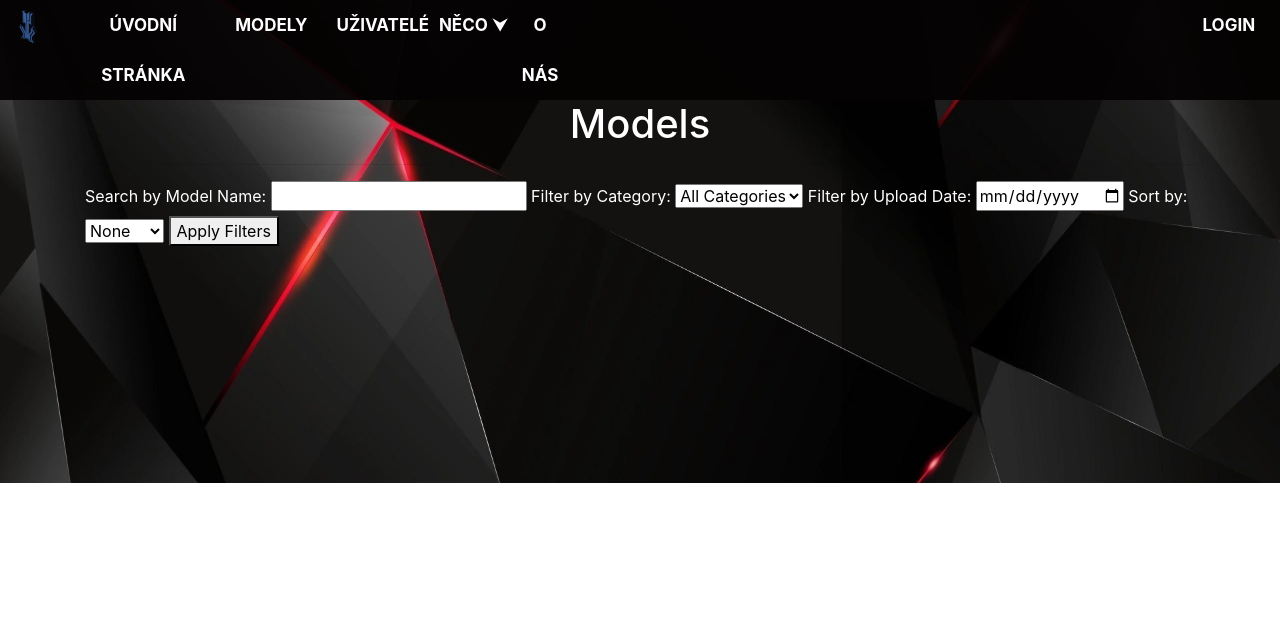
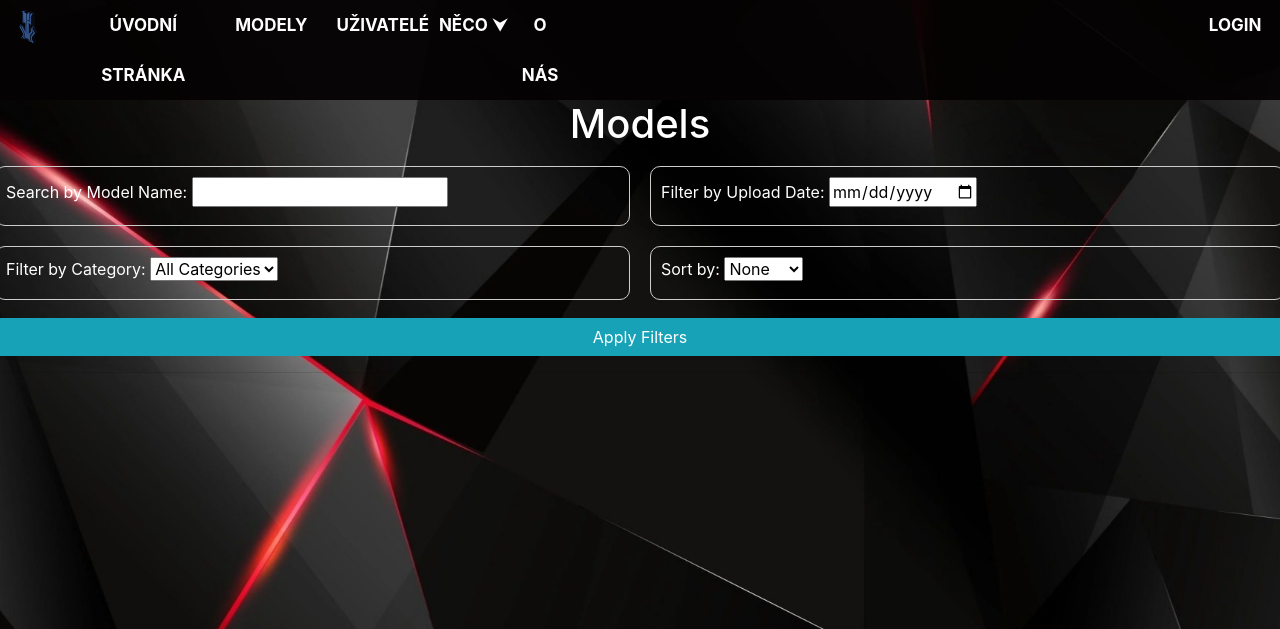
Before and after one commit to OndraVicha/zaverecny-projekt, a Django app: page /modelViewer/model_list/ in a window 1280 px wide. Shown: the top 629 px of the page. Run offline with Django 4.2, Linux system fonts and the light colour scheme; data that the repository does not hold is empty; parts of the project's set-up code (start-up, migrations or seed data) failed here and were passed over; some libraries are stand-ins or nearby versions.

Commit message:
Úprava vzhledu stránky

```diff
--- a/modelViewer/static/css/body.css
+++ b/modelViewer/static/css/body.css
@@ -1,6 +1,12 @@
 body {
-    background: #111111;
-    text-shadow: 0 0 1px #f7ff01;
+
     color: white;
     z-index: 1;
+    background-image: url("../img/background2.png");
+    background-position: center;
+    background-size: cover;
+    background-repeat: no-repeat;
+    background-attachment: fixed; /* Toto udrží pozadí pevné na jednom místě */
+    position: relative; /* Může být potřeba změnit na 'relative' v závislosti na struktuře stránky */
+    text-align: left;
 }
--- a/modelViewer/static/css/navbar.css
+++ b/modelViewer/static/css/navbar.css
@@ -1,8 +1,7 @@
 #menu {
   background: rgba(5, 3, 3, 0.95);
 
-  padding: 0;
-  margin: 0; /* Remove margin to stretch the navbar */
+
   text-decoration: none;
   color: rgba(255, 0, 0, 0.91);
   font-size: 19px;
--- /dev/null
+++ b/modelViewer/static/js/search_model.js
@@ -0,0 +1,25 @@
+document.addEventListener('DOMContentLoaded', function() {
+    var modelCards = document.querySelectorAll('.w3-card-3');
+
+    modelCards.forEach(function(card) {
+        card.addEventListener('mouseover', function() {
+            var details = card.querySelector('.model-details');
+            details.style.display = 'block';
+        });
+
+        card.addEventListener('mouseout', function() {
+            var details = card.querySelector('.model-details');
+            details.style.display = 'none';
+        });
+    });
+});
+
+function changeBackgroundColor(element) {
+    element.style.backgroundColor = "#2d2c2c";
+    element.style.boxShadow = "0px 0px 30px red";
+}
+
+function restoreBackgroundColor(element) {
+    element.style.backgroundColor = "";
+    element.style.boxShadow = "";
+}
--- /dev/null
+++ b/modelViewer/static/modelCSS/search_model.css
@@ -0,0 +1,29 @@
+.model-details {
+    display: none;
+    z-index: 1;
+}
+
+.page-details{
+    position: static;
+}
+.image-container img {
+    object-fit: cover;
+    width: 100%;
+    height: 100%;
+}
+
+.text-white {
+    display: flex;
+    flex-wrap: wrap;
+    justify-content: center;
+}
+
+.box {
+    border: 1px solid #ccc;
+    padding: 10px;
+    margin: 10px;
+    transition: background-color 0.3s ease;
+    border-radius: 10px;
+    flex: 1 0 calc(50% - 20px); /* 2 columns with margin included */
+
+}
--- a/modelViewer/static/userCSS/home.css
+++ b/modelViewer/static/userCSS/home.css
@@ -1,11 +1,5 @@
 
-body{
-    background-image: url("../img/background2.png");
-    background-position: center;
-    background-size: cover;
-    background-repeat: no-repeat;
-    background-attachment: scroll;
-}
+
 .h1{
     padding-top: 100px;
     text-align: center;
--- a/modelViewer/templates/base.html
+++ b/modelViewer/templates/base.html
@@ -14,10 +14,11 @@
         <meta name="viewport" content="width=device-width, initial-scale=1">
             <script src="{% static 'js/navbar.js' %}"></script>
     </head>
+    {% include 'frontpage/navbar.html' %}
     <body class="body">
-        {% include 'frontpage/navbar.html' %}
+        {% include 'frontpage/header.html' %}
         <main>
-            {% include 'frontpage/header.html' %}
+
             {% block content %} {% endblock %}
         </main>
         {% include 'frontpage/footer.html' %}
--- a/modelViewer/templates/frontpage/header.html
+++ b/modelViewer/templates/frontpage/header.html
@@ -1,8 +1,6 @@
 <header class="header">
     <div class="container">
         <h1 class="centered-text fade-in-element">3D Modely</h1>
-
             <h2 class="fade-in-left">Zdarma ke stažení</h2>
-
     </div>
 </header>
--- a/modelViewer/templates/frontpage/navbar.html
+++ b/modelViewer/templates/frontpage/navbar.html
@@ -21,7 +21,7 @@
               </ul>
             </li>
             <li style="width: 6%;"><a href=''>O nás</a></li>
-            <li style="float:right; width: 8%;" id="register-link">
+            <li style="float:right; width: 7%;" id="register-link">
                 <a href='/modelViewer/profile' target="_blank">{% include 'frontpage/extendnavbar.html' %}</a>
             </li>
           </ul>
--- a/modelViewer/templates/home.html
+++ b/modelViewer/templates/home.html
@@ -11,25 +11,30 @@
         <link rel="stylesheet" href="{% static 'userCSS/home.css' %}">
         <link rel="stylesheet" href="{% static 'userCSS/profile.css' %}">
         <link rel="stylesheet" href="{% static 'userCSS/aframe.css' %}">
+        <link rel="stylesheet" href="{% static 'modelCSS/search_model.css' %}">
+        <link rel="stylesheet" href="{% static 'css/body.css' %}">
      <script src="https://code.jquery.com/jquery-3.6.4.min.js"></script>
         <script src="{% static 'js/navbar.js' %}"></script>
         <script src="{% static 'js/rating.js' %}"></script>
+    <script src="{% static 'js/search_model.js' %}"></script>
         <script src="https://aframe.io/releases/1.5.0/aframe.min.js"></script>
     </head>
 {% include 'frontpage/navbar.html' %}
-<body>
-
-  <div class="container">
+<body class="body">
     <header class="header">
       {% block h1 %}<h1 class="h1">Django Mysql User Authentication - Login, register and Logout</h1>{% endblock %}
+        {% block filter %} {% endblock %}
     </header>
     <hr>
     <main>
-      {% block add %} {% endblock %}
-      {% block user %} {% endblock %}
-      {% block content %} {% endblock %}
-        {% block search %} {% endblock %}
+        <div class="container">
+            {% block add %} {% endblock %}
+            {% block user %} {% endblock %}
+            {% block content %} {% endblock %}
+
+            {% block search %} {% endblock %}
+        </div>
     </main>
-  </div>
+
 </body>
 </html>
--- a/modelViewer/templates/index.html
+++ b/modelViewer/templates/index.html
@@ -1,6 +1,6 @@
 {% extends "base.html" %}
 {% block content %}
-<div class="row mt-3 mb-3 bg-warning p-3">
+<div class="row  mb-3 bg-warning ">
      <div class="col-sm-12">
         <h2 class="text-center">Úvodní stránka</h2>
      </div>
--- a/modelViewer/templates/models/search_model.html
+++ b/modelViewer/templates/models/search_model.html
@@ -1,47 +1,62 @@
 {% extends 'home.html' %}
+
 {% block nazev %}Search model{% endblock %}
 {% block h1 %}<h1 class="h1">Models</h1>{% endblock %}
 
-{% block search %}
-    <form method="get" action="{% url 'model_list' %}">
-        <div class="text-white">
-            <label for="model_name">Search by Model Name:</label>
+{% block filter %}
+    <div class="row justify-content-center">
+        <div class="text-white d-flex flex-wrap justify-content-center">
+            <div class="box" onmouseover="changeBackgroundColor(this)" onmouseout="restoreBackgroundColor(this)">
+                <label for="model_name">Search by Model Name:
                     <input type="text" name="model_name">
-
-            <label for="category">Filter by Category:</label>
+                </label>
+            </div>
+            <div class="box" onmouseover="changeBackgroundColor(this)" onmouseout="restoreBackgroundColor(this)">
+                <label for="upload_date">Filter by Upload Date:
+                    <input type="date" name="upload_date">
+                </label>
+            </div>
+            <div class="box" onmouseover="changeBackgroundColor(this)" onmouseout="restoreBackgroundColor(this)">
+                <label for="category">Filter by Category:
                     <select name="category">
                         <option value="" selected>All Categories</option>
                         {% for category in categories %}
                             <option value="{{ category.id }}">{{ category.name }}</option>
                         {% endfor %}
                     </select>
-
-            <label for="upload_date">Filter by Upload Date:</label>
-            <input type="date" name="upload_date">
-
-            <label for="sort_by">Sort by:</label>
+                </label>
+            </div>
+            <div class="box" onmouseover="changeBackgroundColor(this)" onmouseout="restoreBackgroundColor(this)">
+                <label for="sort_by">Sort by:
                     <select name="sort_by">
                         <option value="" selected>None</option>
                         <option value="newest">Newest</option>
                         <option value="oldest">Oldest</option>
                     </select>
+                </label>
+            </div>
+            <button type="submit" class="btn btn-info delete-btn mt-2 w-100">
+                <a class="text-white text-decoration-none">Apply Filters</a>
+            </button>
 
-            <button type="submit">Apply Filters</button>
         </div>
-    </form>
-    <div class="w3-container text-white">
+    </div>
+{% endblock %}
+
+{% block search %}
+    <div class="text-white">
         <div class="row">
             {% for model in models %}
-                <div class="col-md-4 mb-4">
-                    <div class="w3-card-4 border border-danger bg-secondary" style="height: 100%;">
-                        <img src="{{ model.image.url }}" alt="{{ model.title }}" style="width:100%; height:500px; object-fit: cover;" class="img-fluid">
+                <div class="col-md-4 mb-4 page-details">
+                    <div class="w3-card-3 border border-danger bg-secondary box" style="height: 100%;">
+                        <div class="image-container">
+                            <img src="{{ model.image.url }}" alt="{{ model.title }}" class="img-fluid">
+                        </div>
                         <button class="btn btn-info delete-btn mt-2 w-100">
-                                <a class="text-white text-decoration-none" href="{% url 'model' model.id %}">View Model</a>
+                            <a class="text-white text-decoration-none" target="_blank" href="{% url 'model' model.id %}">View Model</a>
                         </button>
-                        <div style="clear: both;"></div>
                         <h2 class="text-center">{{ model.title }}</h2>
-                        <div class="w3-container w3-center ml-2">
-
+                        <div class="w3-container w3-center ml-2 model-details">
                             <strong>{{ model.title }}</strong> by {{ model.user.username }}<br>
                             Description: {{ model.description }}<br>
                             Upload Date: {{ model.upload_date }}<br>
@@ -55,24 +70,12 @@
                                 <div class="rating" data-model-id="{{ model.id }}">
                                     <!-- Zde zobrazte hvězdičky podle hodnocení modelu -->
                                 </div>
-                                <form>
-                                    1
-                                    <input type="radio" name="rating" value="1">
-                                    <input type="radio" name="rating" value="2">
-                                    <input type="radio" name="rating" value="3">
-                                    <input type="radio" name="rating" value="4">
-                                    <input type="radio" name="rating" value="5">
-                                    5
-                                    <button type="button" class="rate-model">Rate Model</button>
-                                </form>
-                                <p class="rating-error" style="color: red;"></p> <!-- Zde zobrazte chybovou zprávu -->
                             </div>
                         </div>
                         <div class="mt-2">
                             <button class="btn btn-success delete-btn float-left">
-                                    <a class="text-white text-decoration-none" href="{% url 'model' model.id %}">View Model</a>
+                                <a class="text-white text-decoration-none" target="_blank" href="{% url 'model' model.id %}">View Model</a>
                             </button>
-
                             <button class="btn btn-primary delete-btn float-right">
                                 <a class="text-white text-decoration-none" href="{{ model.file.url }}" target="_blank">Download Model</a>
                             </button>
--- a/modelViewer/templates/user/profile.html
+++ b/modelViewer/templates/user/profile.html
@@ -29,7 +29,7 @@
                                 <div class="w3-card-4 border border-danger bg-secondary" style="height: 100%;">
                                     <img src="{{ model.image.url }}" alt="{{ model.title }}" style="width:100%; height:500px; object-fit: cover;" class="img-fluid">
                                     <button class="btn btn-info delete-btn mt-2 w-100">
-                                            <a class="text-white text-decoration-none" href="{% url 'model' model.id %}">View Model</a>
+                                            <a class="text-white text-decoration-none" target="_blank" href="{% url 'model' model.id %}">View Model</a>
                                     </button>
                                     <div style="clear: both;"></div>
                                     <h2 class="text-center">{{ model.title }}</h2>
```
Also changed, not shown: modelViewer/static/css/header.css (+6 -8 lines), modelViewer/templates/models/view_3dmodel.html (+22 -0 lines). Lines whose indentation alone changed are shown as unchanged.
